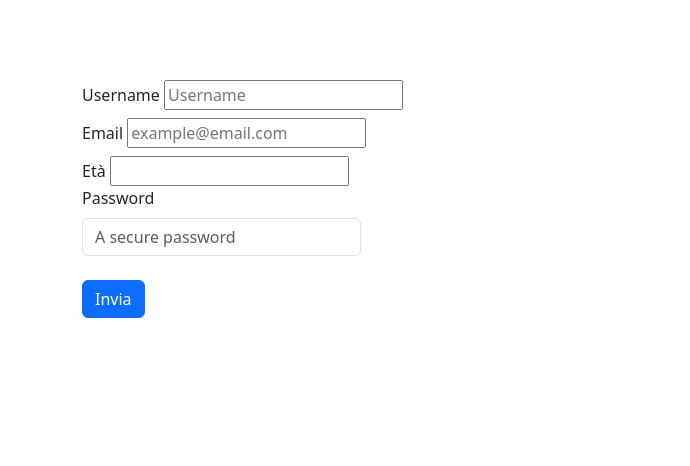
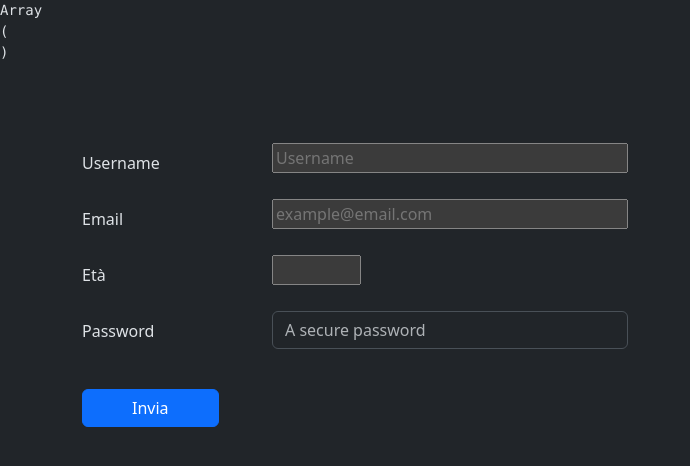
Before and after one commit to GianmariaRicciolini/PHP-W1-D2, a PHP site: page / in a window 1280 px wide. Shown: the top 466 px of the page, without its empty margins (0-690 px from the left). Run offline with PHP 8.4, Linux system fonts and the light colour scheme.

Commit message:
bootstrap improved and array with data

```diff
--- a/index.php
+++ b/index.php
@@ -1,5 +1,5 @@
 <!DOCTYPE html>
-<html lang="en">
+<html lang="en" data-bs-theme="dark">
 <head>
     <meta charset="UTF-8">
     <meta name="viewport" content="width=device-width, initial-scale=1.0">
@@ -9,8 +9,50 @@
 <body>
 
 <?php
+echo '<pre>' . print_r($_POST, true) . '</pre>';
+
 $errors = [];
+?>
 
+
+
+<div class="container mt-4">
+    <div class="row">
+        <div class="col-6">
+        <form action="" method="post" class="pt-5 d-flex flex-column" novalidate>
+                <div class="row mb-3">
+                    <label class="col-4 pt-3" for="username">Username</label>
+                    <div class="col-8">
+                        <input class="mt-2 w-100" type="text" name="username" id="username" placeholder="Username">
+                    </div>
+                </div>
+
+                <div class="row mb-3">
+                    <label class="col-4 pt-3" for="email">Email</label>
+                    <div class="col-8">
+                        <input class="mt-2 w-100" type="email" name="email" id="email" placeholder="example@email.com" value="<?= isset($_POST['email']) ? htmlspecialchars($_POST['email']) : '' ?>">
+                    </div>
+                </div>
+
+                <div class="row mb-3">
+                    <label class="col-4 pt-3" for="age">Età</label>
+                    <div class="col-8">
+                        <input class="mt-2 w-25" type="number" name="age" id="age">
+                    </div>
+                </div>
+
+                <div class="row mb-3">
+                    <label class="col-4 pt-3" for="password">Password</label>
+                    <div class="col-8">
+                        <input type="password" name="password" id="password" placeholder="A secure password" class="form-control mt-2 w-100">
+                    </div>
+                </div>
+
+                <button type="submit" class="btn btn-primary w-25 mt-4">Invia</button>
+            </form>
+        </div>
+        <div class="col-6">
+        <?php
 if ($_SERVER['REQUEST_METHOD'] == 'POST') {
     $name = $_POST['username'];
     $email = $_POST['email'];
@@ -56,27 +98,8 @@ if ($_SERVER['REQUEST_METHOD'] == 'POST') {
     }
 }
 ?>
-
-<div class="container mt-4">
-    <form action="" method="post" class="pt-5" novalidate>
-        <label for="username">Username</label>
-        <input class="mt-2" type="text" name="username" id="username" placeholder="Username">
-        <br>
-
-        <label for="email">Email</label>
-        <input class="mt-2" type="email" name="email" id="email" placeholder="example@email.com" value="<?= isset($_POST['email']) ? htmlspecialchars($_POST['email']) : '' ?>">
-        <br>
-
-        <label for="age">Età</label>
-        <input class="mt-2" type="number" name="age" id="age">
-        <br>
-
-        <label for="password">Password</label>
-        <input type="password" name="password" id="password" placeholder="A secure password" class="form-control w-25 mt-2">
-        <br>
-
-        <button type="submit" class="btn btn-primary">Invia</button>
-    </form>
+        </div>
+    </div>
 </div>
 
 <script src="https://cdn.jsdelivr.net/npm/bootstrap@5.3.3/dist/js/bootstrap.bundle.min.js" integrity="sha384-YvpcrYf0tY3lHB60NNkmXc5s9fDVZLESaAA55NDzOxhy9GkcIdslK1eN7N6jIeHz" crossorigin="anonymous"></script>
```
Also changed, not shown: success.php (+4 -3 lines).
